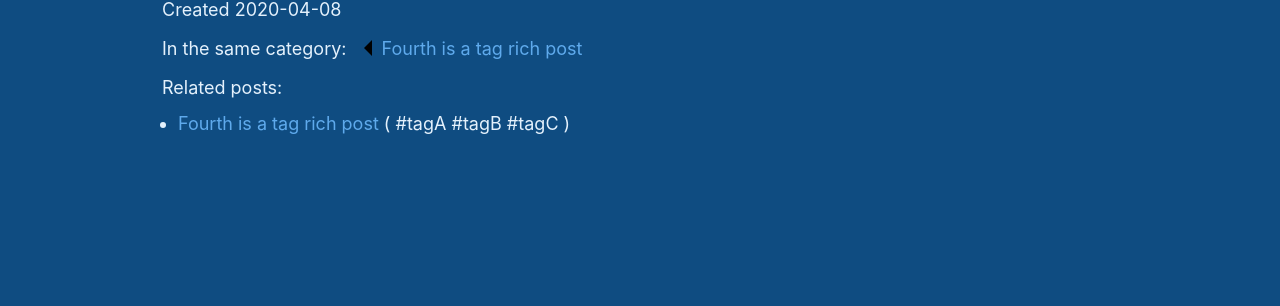
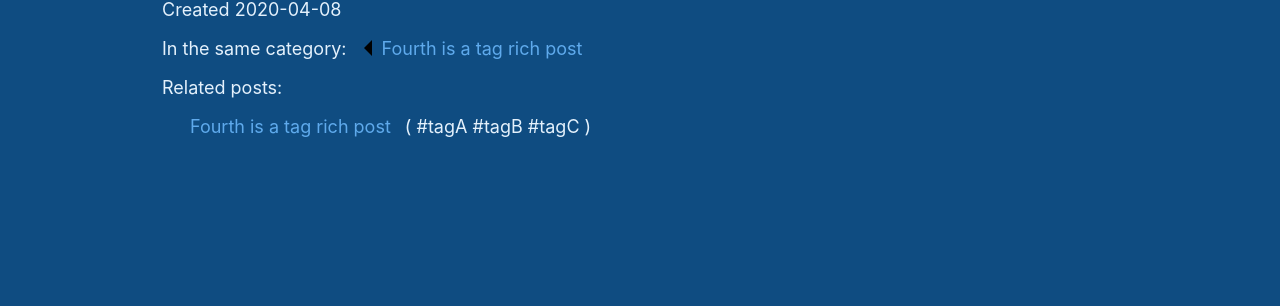
Before and after one commit to CalinRadoni/simple-purple-theme, a Jekyll site: the page built from _posts/2020-04-08-TestPost7.md, in a window 1280 px wide. Shown: the part 414-720 px from the top of the page. Built offline with Jekyll 4.4.1, drawn with Linux system fonts in a browser that asks for light colours.

Commit message:
Makes 'related' links like the others

```diff
--- a/_includes/related-posts.html
+++ b/_includes/related-posts.html
@@ -19,7 +19,8 @@
   {%- if tag-cnt >= max-tag-cnt -%}
     {%- if found == false -%}
       {%- assign found = true -%}
-<p class="page-info-row">Related posts:</p><ul>
+<p class="page-info-row">Related posts:</p>
+<ul class="page-info-row">
     {%- endif -%}
     {{ }}
     {%- if site.use-headline and post.headline -%}
--- a/_sass/_page.scss
+++ b/_sass/_page.scss
@@ -29,6 +29,8 @@
     margin: 0 auto 1rem auto; padding: 1rem 1rem 0 1rem;
     width: 100%; max-width: $page-body-width;
     border-top: 1px solid $color-back-1;
+
+    ul { list-style-type: none }
 
     &-row {
       margin-bottom: 0.5rem;
```
Also changed, not shown: simple-purple-theme.gemspec.
